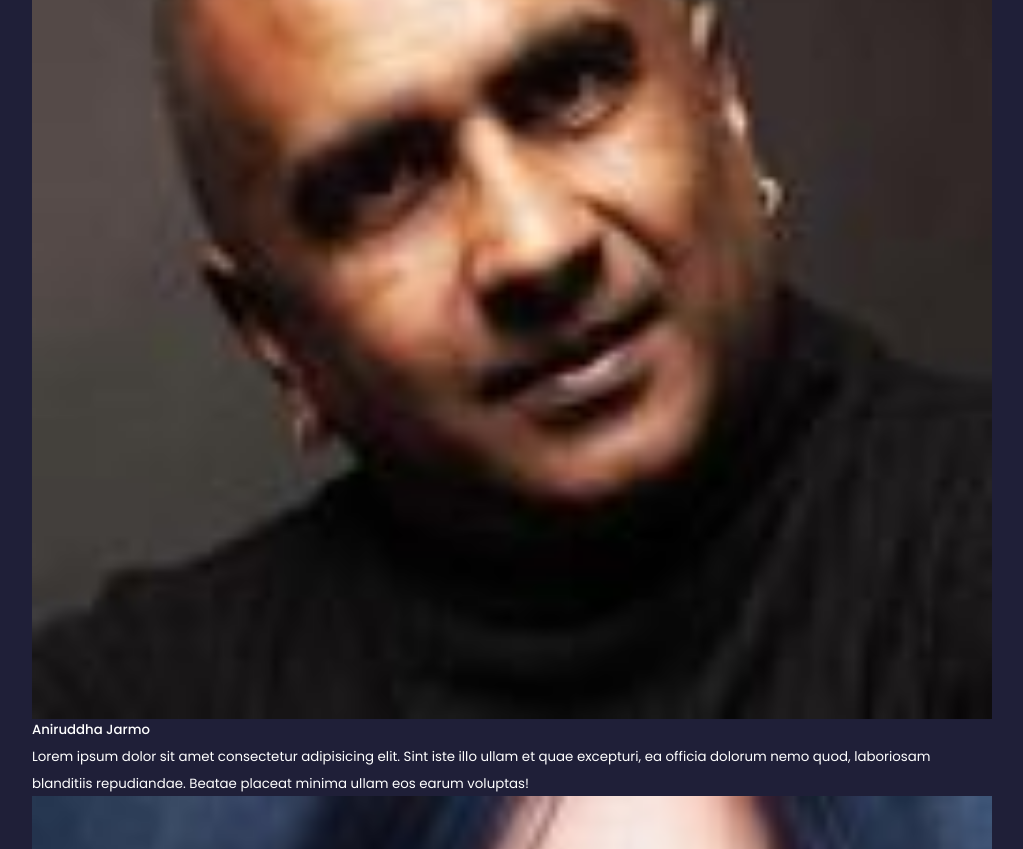
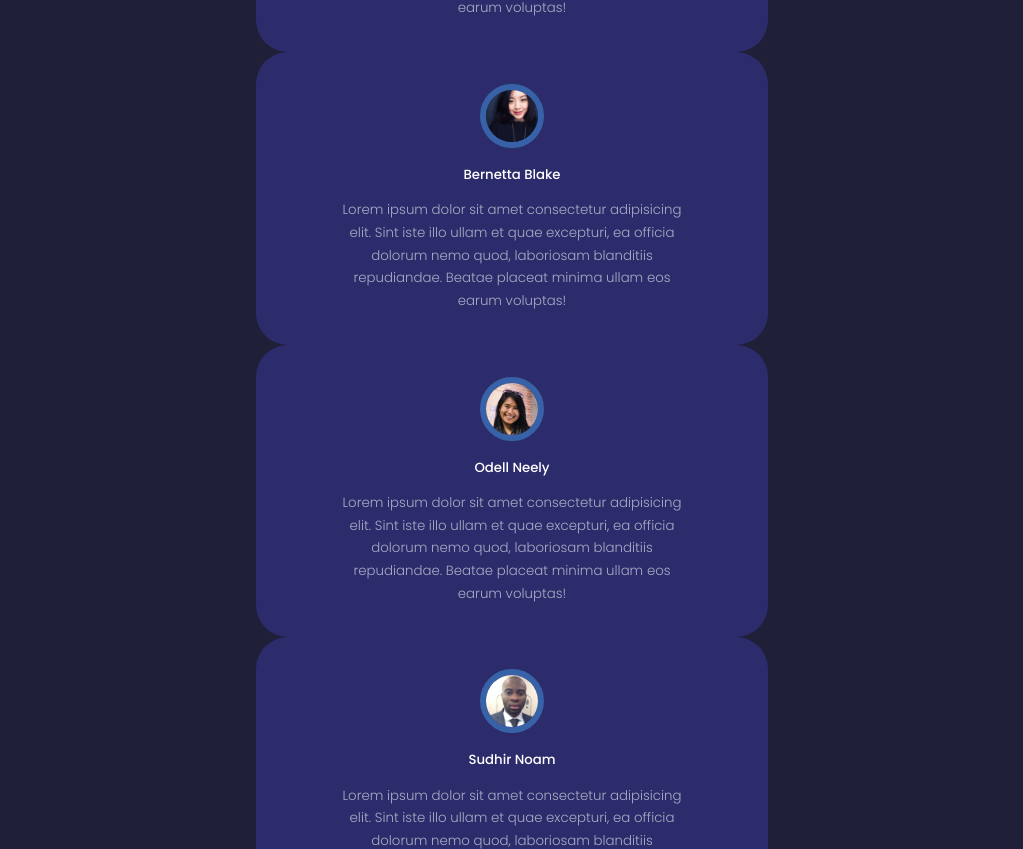
Before and after one commit to draxexx/react-portfolio-website-1, a React (Create React App) app: page / in a window 1280 px wide. Shown: the part 4584-5433 px from the top of the page, without its empty margins (128-1151 px from the left). Built offline with nearby package versions, Linux system fonts and the light colour scheme.

Commit message:
add CSS for the Testimonials Component

```diff
--- a/src/components/testimonials/TestimonialItem.jsx
+++ b/src/components/testimonials/TestimonialItem.jsx
@@ -1,13 +1,15 @@
+import "./testimonials.css";
+
 const TestimonialItem = ({ name, avatar }) => {
     return (
         <article className="testimonial">
             <div className="client__avatar">
                 <img src={avatar} alt="Avatar One" />
-                <h5 className="client__name">{name}</h5>
-                <small className="client__review">
-                    Lorem ipsum dolor sit amet consectetur adipisicing elit. Sint iste illo ullam et quae excepturi, ea officia dolorum nemo quod, laboriosam blanditiis repudiandae. Beatae placeat minima ullam eos earum voluptas!
-                </small>
             </div>
+            <h5 className="client__name">{name}</h5>
+            <small className="client__review">
+                Lorem ipsum dolor sit amet consectetur adipisicing elit. Sint iste illo ullam et quae excepturi, ea officia dolorum nemo quod, laboriosam blanditiis repudiandae. Beatae placeat minima ullam eos earum voluptas!
+            </small>
         </article>
     )
 }
--- a/src/components/testimonials/testimonials.css
+++ b/src/components/testimonials/testimonials.css
@@ -0,0 +1,38 @@
+.container.testimonials__container{
+    width: 40%;
+}
+
+.client__avatar{
+    width: 4rem;
+    aspect-ratio: 1/1;
+    overflow: hidden;
+    border-radius: 50%;
+    margin: 0 auto 1rem;
+    border: 0.4rem solid var(--color-primary-variant);
+}
+
+.testimonial{
+    background: var(--color-bg-variant);
+    text-align: center;
+    padding: 2rem;
+    border-radius: 2rem;
+    user-select: none; /* user can't select text or something */
+}
+
+.client__review{
+    color: var(--color-light);
+    font-weight: 300;
+    display: block;
+    width: 80%;
+    margin: 0.8rem auto 0;
+}
+
+/* ========== MEDIA QUERIES (MEDIUM DEVICES) ========== */
+
+@media screen and (max-width:1024px) {
+}
+
+/* ========== MEDIA QUERIES (SMALL DEVICES) ========== */
+
+@media screen and (max-width:600px) {
+}
```
